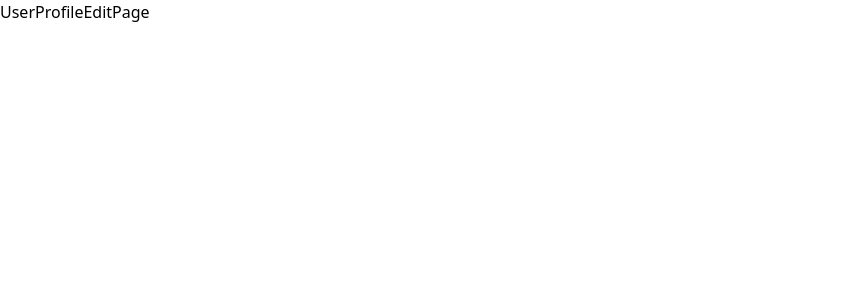
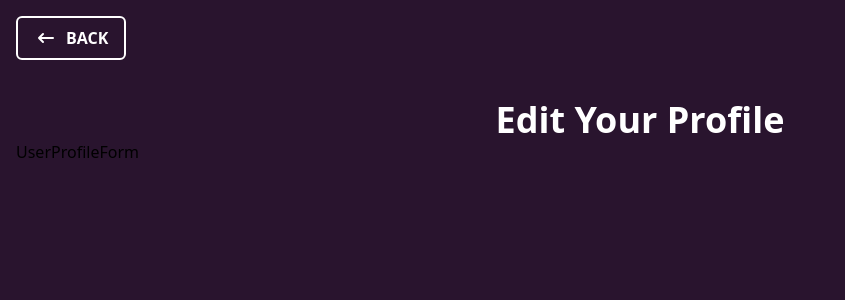
Before and after one commit to nl-codes/Online_Voting_System, a React (Vite) app in the folder frontend/: page /profile/edit in a window 1280 px wide. Shown: the top 300 px of the page, without its empty margins (0-845 px from the left). Built offline with nearby package versions, Linux system fonts and the light colour scheme.

Commit message:
Added User Profile Page to include User Profile Edit Form

```diff
--- /dev/null
+++ b/frontend/src/components/UserProfileForm.jsx
@@ -0,0 +1,7 @@
+import React from "react";
+
+const UserProfileForm = () => {
+    return <div>UserProfileForm</div>;
+};
+
+export default UserProfileForm;
--- a/frontend/src/pages/UserProfileEditPage.jsx
+++ b/frontend/src/pages/UserProfileEditPage.jsx
@@ -1,7 +1,21 @@
-import React from "react";
+import React, { useContext } from "react";
+import BackButton from "../components/BackButton";
+import { UserContext } from "../context/UserContext";
+import UserProfileForm from "../components/UserProfileForm";
 
 const UserProfileEditPage = () => {
-    return <div>UserProfileEditPage</div>;
+    const { userId } = useContext(UserContext);
+    return (
+        <div className="bg-[#29142e] h-screen max-w-screen py-4 px-4">
+            <div className="flex justify-between items-center ">
+                <BackButton backPath={"/profile"} />
+            </div>
+            <h1 className="w-full text-4xl text-white font-bold text-center pt-10">
+                Edit Your Profile
+            </h1>
+            <UserProfileForm userId={userId} />
+        </div>
+    );
 };
 
 export default UserProfileEditPage;
```
